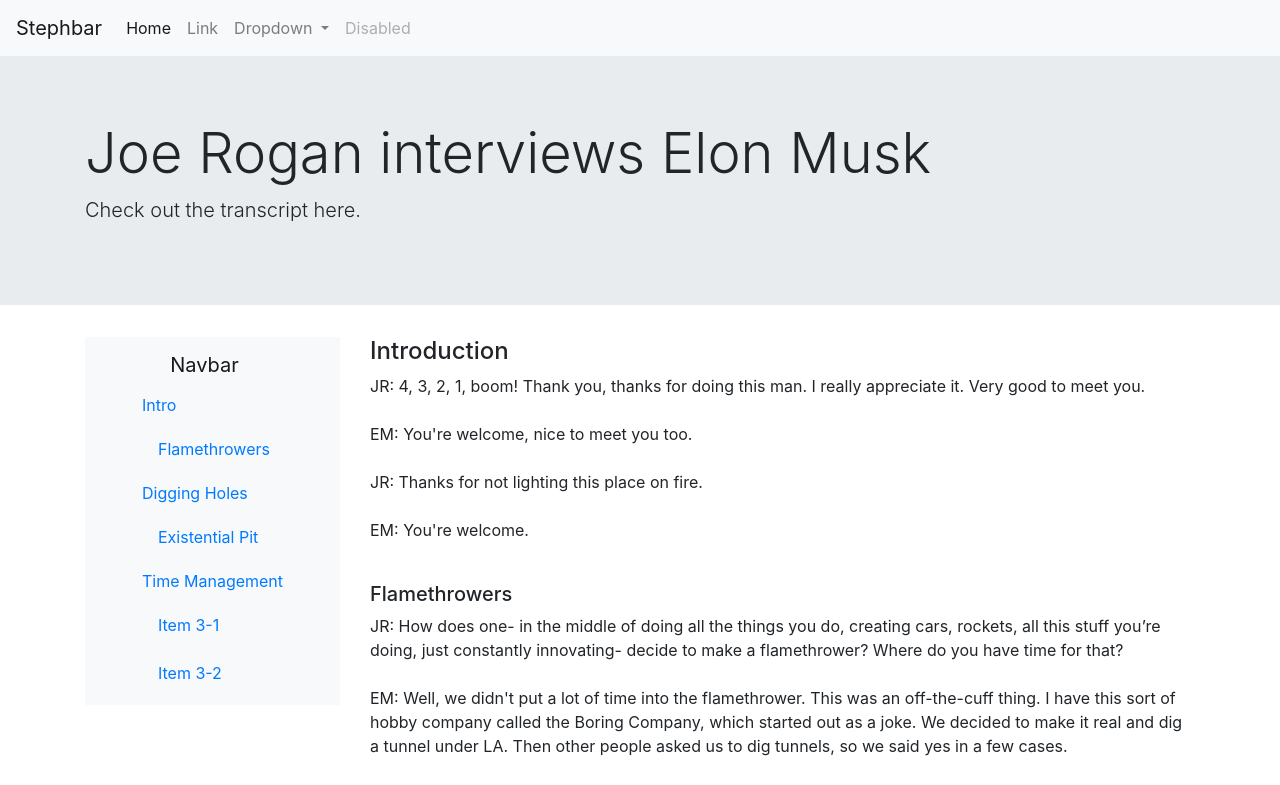
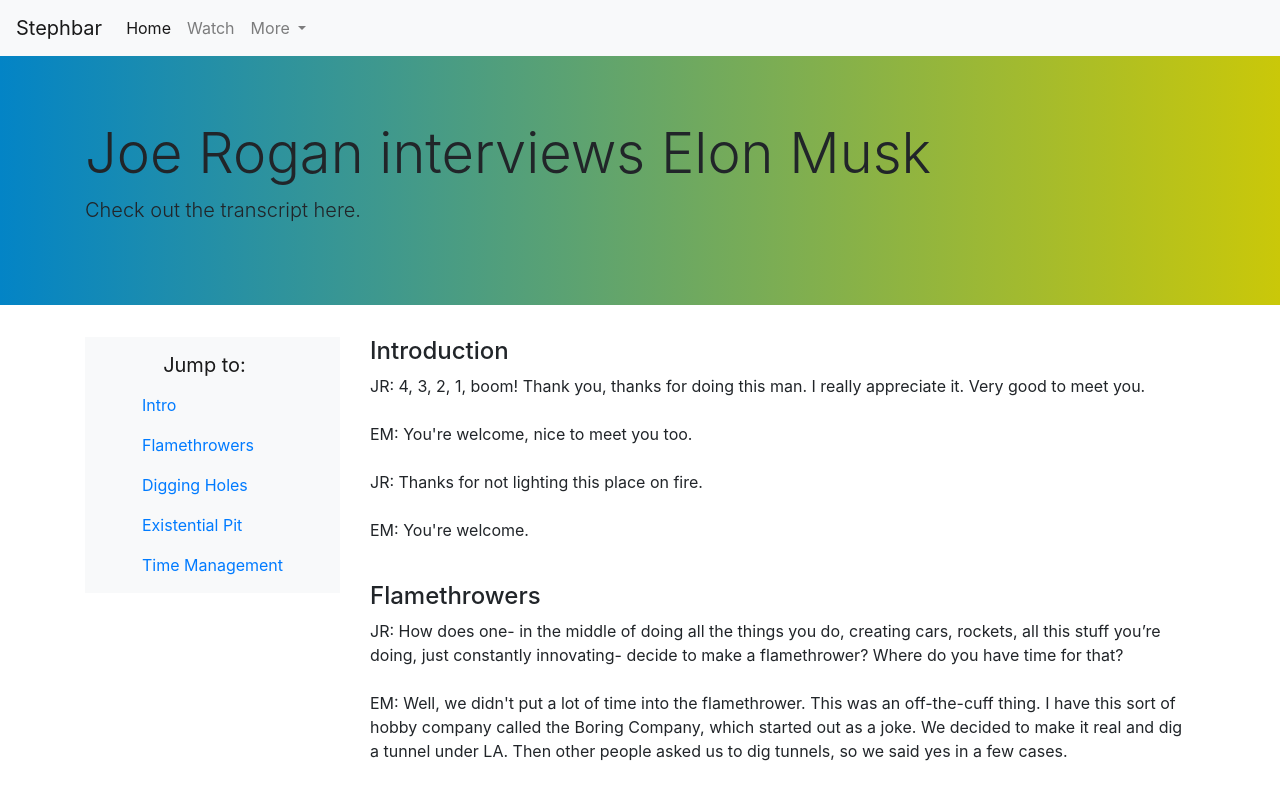
Before and after one commit to steph-bot/Joe-Rogan-Transcript-Site, a plain HTML site: page index.html in a window 1280 px wide. Shown: the top 785 px of the page. Drawn offline with nearby package versions, Linux system fonts and the light colour scheme.

Commit message:
Add files via upload

```diff
--- a/index.html
+++ b/index.html
@@ -26,22 +26,20 @@
         <a class="nav-link" href="#">Home <span class="sr-only">(current)</span></a>
       </li>
       <li class="nav-item">
-        <a class="nav-link" href="#">Link</a>
+        <a class="nav-link" href="https://youtu.be/ycPr5-27vSI" target="_blank">Watch</a>
       </li>
       <li class="nav-item dropdown">
         <a class="nav-link dropdown-toggle" href="#" id="navbarDropdown" role="button" data-toggle="dropdown" aria-haspopup="true" aria-expanded="false">
-          Dropdown
+          More
         </a>
         <div class="dropdown-menu" aria-labelledby="navbarDropdown">
-          <a class="dropdown-item" href="#">Action</a>
-          <a class="dropdown-item" href="#">Another action</a>
+          <a class="dropdown-item" href="https://en.wikipedia.org/wiki/Elon_Musk" target="_blank">Elon Wiki</a>
+          <a class="dropdown-item" href="https://en.wikipedia.org/wiki/Joe_Rogan" target="_blank">Rogan Wiki</a>
           <div class="dropdown-divider"></div>
-          <a class="dropdown-item" href="#">Something else here</a>
+          <a class="dropdown-item" href="https://www.boringcompany.com/not-a-flamethrower/" target="_blank">Terrible Idea</a>
         </div>
       </li>
-      <li class="nav-item">
-        <a class="nav-link disabled" href="#" tabindex="-1" aria-disabled="true">Disabled</a>
-      </li>
+
     </ul>
   </div>
 </nav>
@@ -60,93 +58,36 @@
 
 
 
-<!-- Bootstrap Layout Grid (Column) -->
-
-
-<!-- <div class="container">
-  <div class="row">
-    <div class="col col-12 col-sm-12 col-md-9 col-lg-4">
-      1 of 2
-    </div>
-    <div class="col col-12 col-sm-6 col-md-2 col-lg-4">
-      2 of 2
-    </div>
-    <div class="col col-12 col-sm-6 col-md-1 col-lg-4">
-      Extra
-    </div>
-  </div>
-</div> -->
-
-<!-- end of Bootstrap Layout Grid (Column) -->
-
-
-
-<!-- scrollspy -->
-<!-- <nav id="navbar-example3" class="navbar navbar-light bg-light flex-column">
-  <a class="navbar-brand" href="#">Navbar</a>
-  <nav class="nav nav-pills flex-column">
-    <a class="nav-link" href="#item-1">Item 1</a>
-    <nav class="nav nav-pills flex-column">
-      <a class="nav-link ml-3 my-1" href="#item-1-1">Item 1-1</a>
-      <a class="nav-link ml-3 my-1" href="#item-1-2">Item 1-2</a>
-    </nav>
-    <a class="nav-link" href="#item-2">Item 2</a>
-    <a class="nav-link" href="#item-3">Item 3</a>
-    <nav class="nav nav-pills flex-column">
-      <a class="nav-link ml-3 my-1" href="#item-3-1">Item 3-1</a>
-      <a class="nav-link ml-3 my-1" href="#item-3-2">Item 3-2</a>
-    </nav>
-  </nav>
-</nav>
-
-<div class="col-8">
-<div data-spy="scroll" data-target="#navbar-example3" data-offset="0">
-  <h4 id="item-1">Item 1</h4>
-  <p>...</p>
-  <h5 id="item-1-1">Item 1-1</h5>
-  <p>...</p>
-  <h5 id="item-1-2">Item 1-2</h5>
-  <p>...</p>
-  <h4 id="item-2">Item 2</h4>
-  <p>...</p>
-  <h4 id="item-3">Item 3</h4>
-  <p>...</p>
-  <h5 id="item-3-1">Item 3-1</h5>
-  <p>...</p>
-  <h5 id="item-3-2">Item 3-2</h5>
-  <p>...</p>
-</div>
-</div> -->
-<!-- end scrollspy -->
-
-<!-- trying -->
-
-
+<!-- start vertical navbar for transcript -->
 <div class="container">
   <div class="row">
     <div class="d-none d-sm-block col-sm-3">
       <nav id="navbar-example3" class="navbar navbar-light bg-light flex-column">
-        <a class="navbar-brand" href="#">Navbar</a>
+        <a class="navbar-brand" href="#">Jump to:</a>
         <nav class="nav nav-pills flex-column">
           <a class="nav-link" href="#item-1">Intro</a>
           <nav class="nav nav-pills flex-column">
-            <a class="nav-link ml-3 my-1" href="#item-1-1">Flamethrowers</a>
+            <a class="nav-link" href="#item-1-1">Flamethrowers</a>
             <a class="nav-link" href="#item-1-2">Digging Holes</a>
           </nav>
-          <a class="nav-link ml-3 my-1" href="#item-2">Existential Pit</a>
+          <a class="nav-link" href="#item-2">Existential Pit</a>
           <a class="nav-link" href="#item-3">Time Management</a>
           <nav class="nav nav-pills flex-column">
-            <a class="nav-link ml-3 my-1" href="#item-3-1">Item 3-1</a>
-            <a class="nav-link ml-3 my-1" href="#item-3-2">Item 3-2</a>
+
           </nav>
         </nav>
       </nav>
     </div>
+<!-- end vertical navbar for transcript -->
+
+
+
+
+<!-- start transcript text column -->
     <div class="col anyClass">
       <div>
         <h4 id="item-1">Introduction</h4>
         <p>
-        <!-- transcript start -->
         JR: 4, 3, 2, 1, boom! Thank you, thanks for doing this man. I really appreciate it. Very good to meet you.<br>
         <br>
         EM: You're welcome, nice to meet you too.<br>
@@ -157,7 +98,7 @@
         </p>
 
 
-        <h5 id="item-1-1">Flamethrowers</h5>
+        <h4 id="item-1-1">Flamethrowers</h4>
         <p>
         JR: How does one- in the middle of doing all the things you do, creating cars, rockets, all this stuff you&rsquo;re doing, just constantly innovating- decide to make a flamethrower? Where do you have time for that?<br>
         <br>
@@ -190,7 +131,7 @@
         EM: No.<br><br></p>
 
 
-        <h4 id="item-1-2">Digging Holes</h5>
+        <h4 id="item-1-2">Digging Holes</h4>
         <p>JR: But you do so many different things, forget about the flamethrower. How do you do all that other [stuff]? How does one decide to fix LA traffic by drilling holes in the ground and who do you even approach with that?<br>
         <br>
         EM: So far I&rsquo;ve lived in LA for 16 years and the traffic has always been terrible. I don&rsquo;t see any other ideas for improving the traffic, so in desperation we are going to dig a tunnel. And maybe that tunnel will be successful, and maybe it won&rsquo;t. <br>
@@ -212,7 +153,7 @@
         EM: It meets all California seismic requirements<br><br></p>
 
 
-        <h5 id="item-2">Existential Pit</h4>
+        <h4 id="item-2">Existential Pit</h4>
         <p>JR: Do you have to give them a blueprint for your ultimate idea and they approve it? How does that work?<br>
         <br>
         EM: No, we just started off with a pit. A big pit. They don&rsquo;t really care about the existential nature of the pit. But hey, a hole in the ground is better than no hole in the ground.<br><br></p>
@@ -241,19 +182,17 @@
         <br>
         JR: Ideas and then implementation of those ideas?<br>
         <br>
-        EM: Well, it&rsquo;s like hardcore engineering, designing things. Structural, mechanical, electrical, software, user interface engineering, aerospace engineering.<br><br></p>
+        EM: Well, it&rsquo;s like hardcore engineering, designing things. Structural, mechanical, electrical, software, user interface engineering, aerospace engineering.<br>
+        <br></p>
 
 
-        <h5 id="item-3-1">Item 3-1</h5>
-        <p>Deserunt quis elit Lorem eiusmod amet enim enim amet minim Lorem proident nostrud. Ea id dolore anim exercitation aute fugiat labore voluptate cillum do laboris labore. Ex velit exercitation nisi enim labore reprehenderit labore nostrud ut ut. Esse officia sunt duis aliquip ullamco tempor eiusmod deserunt irure nostrud irure. Ullamco proident veniam laboris ea consectetur magna sunt ex exercitation aliquip minim enim culpa occaecat exercitation. Est tempor excepteur aliquip laborum consequat do deserunt laborum esse eiusmod irure proident ipsum esse qui.</p>
-        <h5 id="item-3-2">Item 3-2</h5>
-        <p>Labore sit culpa commodo elit adipisicing sit aliquip elit proident voluptate minim mollit nostrud aute reprehenderit do. Mollit excepteur eu Lorem ipsum anim commodo sint labore Lorem in exercitation velit incididunt. Occaecat consectetur nisi in occaecat proident minim enim sunt reprehenderit exercitation cupidatat et do officia. Aliquip consequat ad labore labore mollit ut amet. Sit pariatur tempor proident in veniam culpa aliqua excepteur elit magna fugiat eiusmod amet officia.</p>
+
       </div>
     </div>
   </div>
 </div>
 
-<!-- end trying -->
+<!-- end transcript text column -->
 
 
 
--- a/style.css
+++ b/style.css
@@ -12,3 +12,10 @@
 	height:calc(100vh - 100px);
 	overflow-y: scroll;
 }
+
+.jumbotron {
+	/*background:linear-gradient(to right, rgb(5, 81, 159), rgb(126, 190, 144));*/
+	/*background:linear-gradient(to right, rgb(198, 6, 46), rgb(202, 200, 9));*/
+	background:linear-gradient(to right, rgb(3, 132, 198), rgb(202, 200, 9));
+
+}
```
